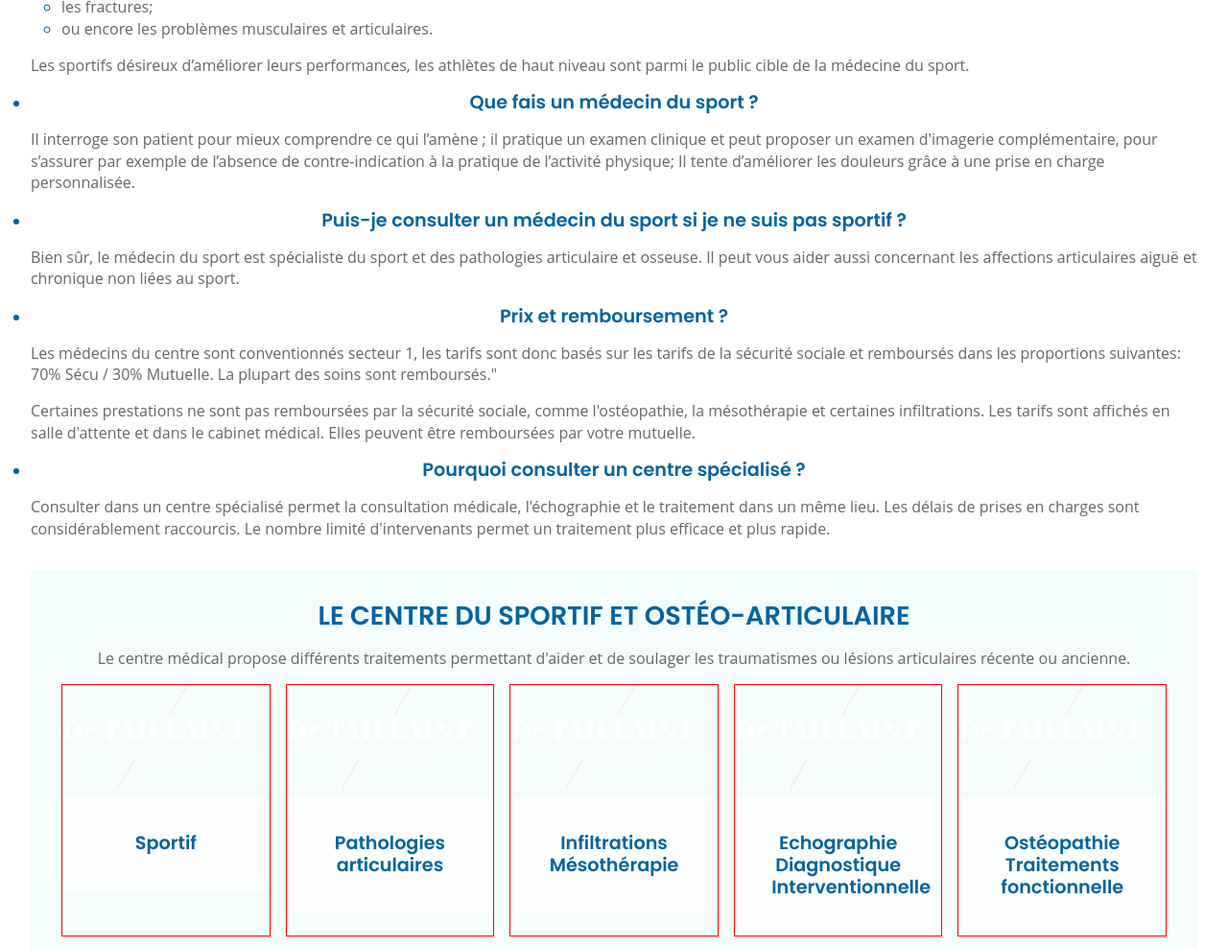
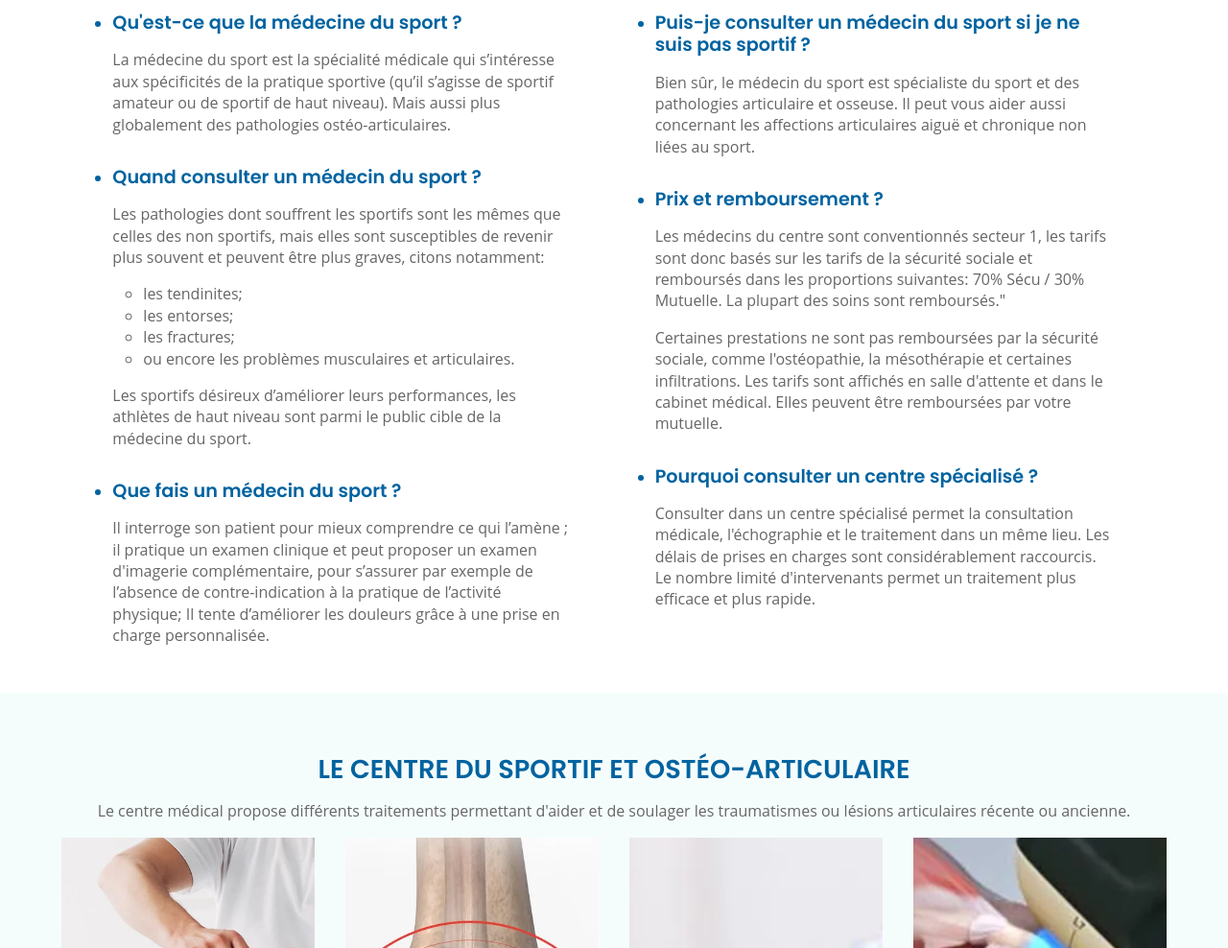
Before and after one commit to SButterbluemchen/Clinique-medicale, a website built with Parcel: page index.html in a window 1280 px wide. Shown: the part 1072-2060 px from the top of the page at 96% size. Built offline with nearby package versions, Linux system fonts and the light colour scheme.

Commit message:
index: images added, mobile and desktop finished for all but main

```diff
--- a/index.html
+++ b/index.html
@@ -26,7 +26,6 @@
   <link rel="preconnect" href="https://fonts.gstatic.com" crossorigin>
   <link href="https://fonts.googleapis.com/css2?family=Poppins:ital,wght@0,200;0,300;0,400;0,500;0,600;0,700;1,400;1,500;1,600;1,700&display=swap" rel="stylesheet">
 </head>
-
 <body>
   <nav>
     <ul class="contact-bar">
@@ -116,31 +115,31 @@
     <ul class="home-image-container">
       <li>
         <figure>
-          <img src="img/logo-white-on-transparent.webp" alt="">
+          <img src="img/sportif-home.webp" alt="">
         </figure>
         <h4>Sportif</h4>
       </li>
       <li>
         <figure>
-          <img src="img/logo-white-on-transparent.webp" alt="">
+          <img src="img/path-home.webp" alt="">
         </figure>
         <h4>Pathologies articulaires</h4>
       </li>
       <li>
         <figure>
-          <img src="img/logo-white-on-transparent.webp" alt="">
+          <img src="img/infiltration-home.webp" alt="">
         </figure>
         <h4>Infiltrations Mésothérapie</h4>
       </li>
       <li>
         <figure>
-          <img src="img/logo-white-on-transparent.webp" alt="">
+          <img src="img/echographie-home.webp" alt="">
         </figure>
         <h4>Echographie Diagnostique Interventionnelle</h4>
       </li>
       <li>
         <figure>
-          <img src="img/logo-white-on-transparent.webp" alt="">
+          <img src="img/osteopathie-home.webp" alt="">
         </figure>
         <h4>Ostéopathie Traitements fonctionnelle</h4>
       </li>
--- a/stylesheets/components/_button.scss
+++ b/stylesheets/components/_button.scss
@@ -5,13 +5,14 @@
   color: white;
   background: $third-color;
   padding: 0.7em 3em;
-  margin: 5em;
+  margin: 1em;
+  display: inline-block;
 }
 
 .btn--filled {
   @extend %btn;
   &:hover {
-    @include hover($secondary-color, rgba($third-color, 0.7));
+    @include hover($secondary-color, #6dd8c5);
   }
 }
 
--- a/stylesheets/layout/_header.scss
+++ b/stylesheets/layout/_header.scss
@@ -1,10 +1,13 @@
-// -----------------------------------------------------------------------------
-// This file contains all styles related to the header of the site/application.
-// -----------------------------------------------------------------------------
+// nav {
+//   position: sticky;
+//   top: 0px;
+// }
+
 .contact-bar {
   display: flex;
   flex-direction: column;
   max-width: 100%;
+  background: $secondary-color;
 }
 
 .nav-bar {
--- a/stylesheets/pages/_home.scss
+++ b/stylesheets/pages/_home.scss
@@ -3,8 +3,10 @@
 // -----------------------------------------------------------------------------
 
 .home-main-container {
-  background: url() 100% fixed;
+  background: url(../img/home-hero-image.webp) 100% no-repeat fixed;
+  background-size: 100%;
   text-align: center;
+  padding: 1.5em;
   h3 {
     margin: 0.5em 0em;
   }
@@ -14,45 +16,65 @@
     margin: 2em auto;
   }
 }
+
 .home-faq-container {
-  gap: 2em;
+  @include flex-wrap(wrap, space-evenly);
+  h2 {
+    padding: 0.5em;
+  }
   article {
+    max-width: 30em;
     margin: 0;
-  }
-  li::marker {
-    color: $primary-color;
+    > ul > li {
+      margin-top: 2em;
+      &::marker {
+        color: $primary-color;
+      }
+    }
+    h4 {
+      text-align: left;
+    }
   }
 }
 
 .list-inside {
-    li {
-      margin-left: 2em;
-    }
+  li {
+    margin-left: 2em;
+  }
 }
 
 .home-image-wrapper {
   background: $fourth-color;
   text-align: center;
-  padding: 2em;
+  padding: 4em;
+  margin: 0em;
 }
 
 .home-image-container {
   display: grid;
   grid-template-columns: repeat(auto-fit, minmax(13em, 1fr));
   justify-content: space-around;
-  gap: 1em;
+  gap: 2em;
   li {
     list-style: none;
-    border: 1px solid red;
+    position: relative;
+
     h4 {
       background: rgba($secondary-color, 0.6);
-      padding: 2em;
+      padding: 1.2em;
+      position: absolute;
+      top: 10em;
+      width: 100%;
     }
     p {
       color: $primary-color;
     }
-    figure, img {
-      max-width: 15vw;
+    img,
+    figure {
+      height: 469px;
+      object-fit: cover;
+      object-position: 50% 50%;
+      width: 100%;
     }
   }
 }
@@ -60,10 +82,10 @@
 .home-team-container {
   @include flex-wrap(wrap, center);
   gap: 2em;
+  padding-top: 2em;
   text-align: center;
   li {
     list-style: none;
-    border: 1px solid red;
     h5 {
       font-size: 1.4em;
       margin-bottom: 0.5em;
@@ -73,5 +95,5 @@
       max-width: 10em;
       margin: auto;
     }
-  };
+  }
 }
```
Also changed, not shown: img/echographie-home.webp (added), img/home-hero-image.webp (added), img/infiltration-home.webp (added), img/osteopathie-home.webp (added), img/path-home.webp (added), img/sportif-home.webp (added), stylesheets/main.css, stylesheets/pages/contact.css (added), stylesheets/pages/contact.scss (added), 2 other files.
